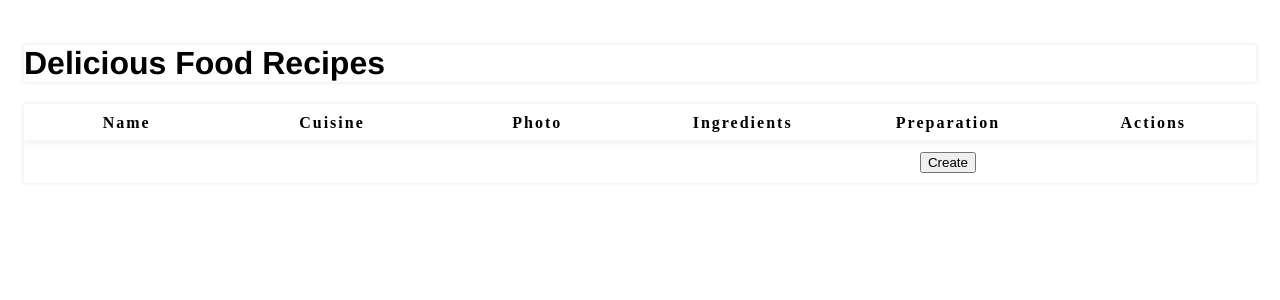
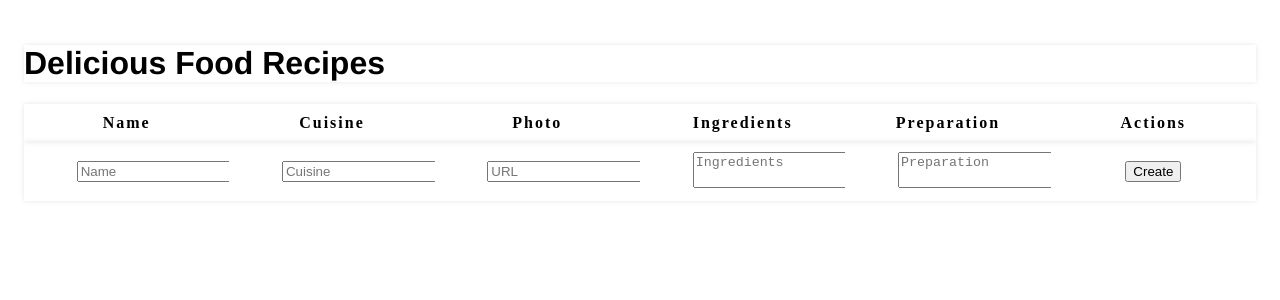
Before and after one commit to dylanalbios/Project_Recipe_App_1, a React (Create React App) app: page / in a window 1280 px wide. Shown: the top 300 px of the page. Built offline with nearby package versions, Linux system fonts and the light colour scheme.

Commit message:
basic structure of forms and text areas

```diff
--- a/src/RecipeCreate.js
+++ b/src/RecipeCreate.js
@@ -6,12 +6,89 @@ function RecipeCreate() {
   // TODO: Add the required input and textarea form elements.
   // TODO: Add the required submit and change handlers
 
+  const [name, setName] = useState("");
+  const handleNameChange = (event) => setName(event.target.value);
+
+  const [cuisine, setCuisine] = useState("");
+  const handleCuisineChange = (event) => setCuisine(event.target.value);
+
+  const [photo, setPhoto] = useState("");
+  const handlePhotoChange = (event) => setPhoto(event.target.value);
+
+  const [ingredients, setIngredients] = useState("");
+  const handleIngredientsChange = (event) => setIngredients(event.target.value);
+
+  const [preparation, setPreparation] = useState("");
+  const handlePreparationChange = (event) => setreparation(event.target.value);
+
+
+
+
   return (
     <form name="create">
       <table>
         <tbody>
           <tr>
-            <td></td>
+            <td>
+              <label htmlFor="name">
+                <input
+                  id="name"
+                  type="text"
+                  name="name"
+                  onChange={handleNameChange}
+                  value={name}
+                  placeholder="Name"
+                />
+              </label>
+            </td>
+            <td>
+              <label htmlFor="cuisine">
+                <input
+                  id="cuisine"
+                  type="text"
+                  name="cuisine"
+                  onChange={handleCuisineChange}
+                  value={cuisine}
+                  placeholder="Cuisine"
+                />
+              </label>
+            </td>
+            <td>
+              <label htmlFor="photo">
+                <input
+                  id="photo"
+                  type="text"
+                  name="photo"
+                  onChange={handlePhotoChange}
+                  value={photo}
+                  placeholder="URL"
+                />
+              </label>
+            </td>
+            <td>
+              <label htmlFor="ingredients">
+                <textarea
+                  id="ingredients"
+                  type="text"
+                  name="ingredients"
+                  onChange={handleIngredientsChange}
+                  value={ingredients}
+                  placeholder="Ingredients"
+                />
+              </label>
+            </td>
+            <td>
+              <label htmlFor="preparation">
+                <textarea
+                  id="preparation"
+                  type="text"
+                  name="preparation"
+                  onChange={handlePreparationChange}
+                  value={preparation}
+                  placeholder="Preparation"
+                />
+              </label>
+            </td>
             <td>
               <button type="submit">Create</button>
             </td>
```
